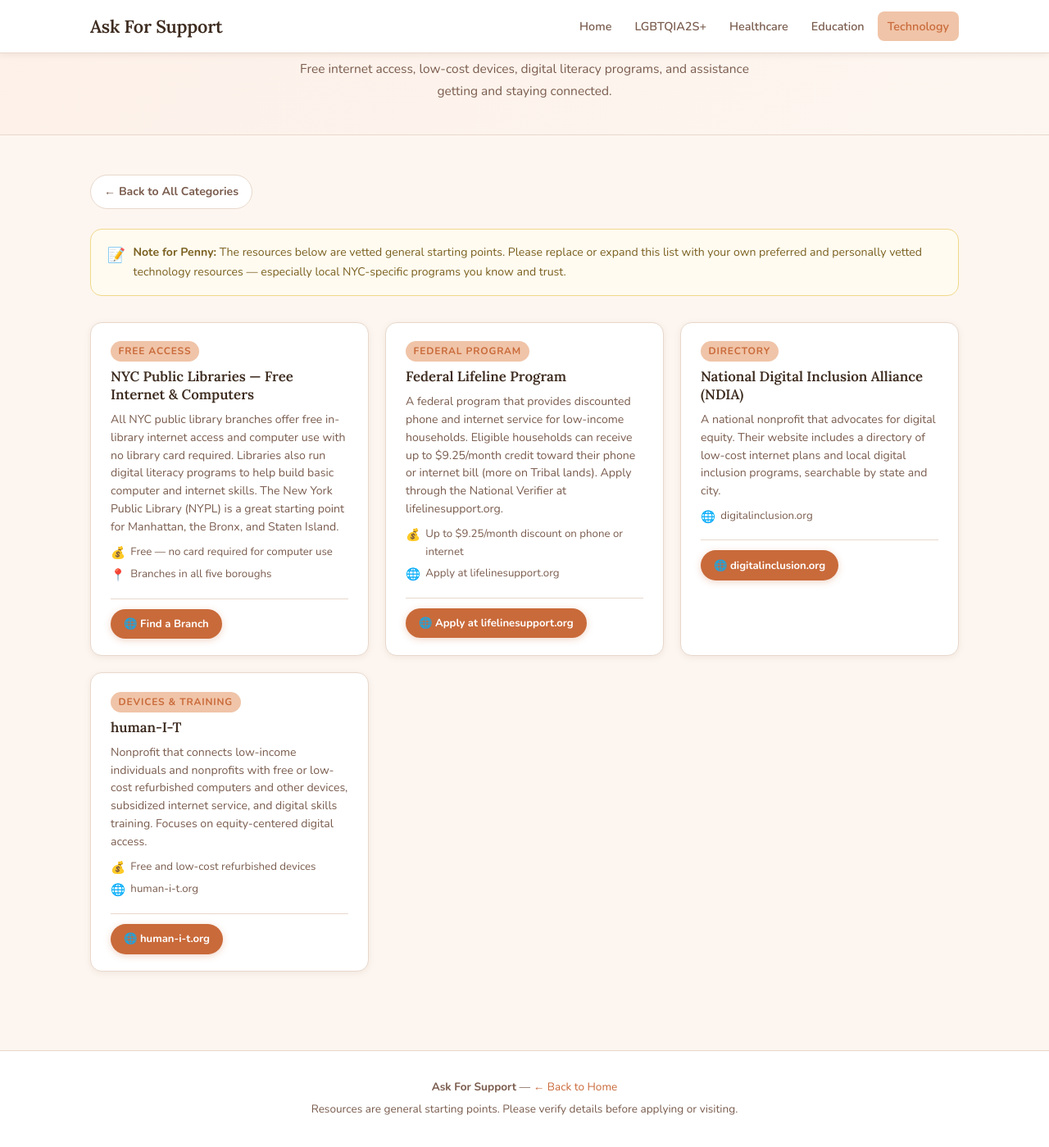
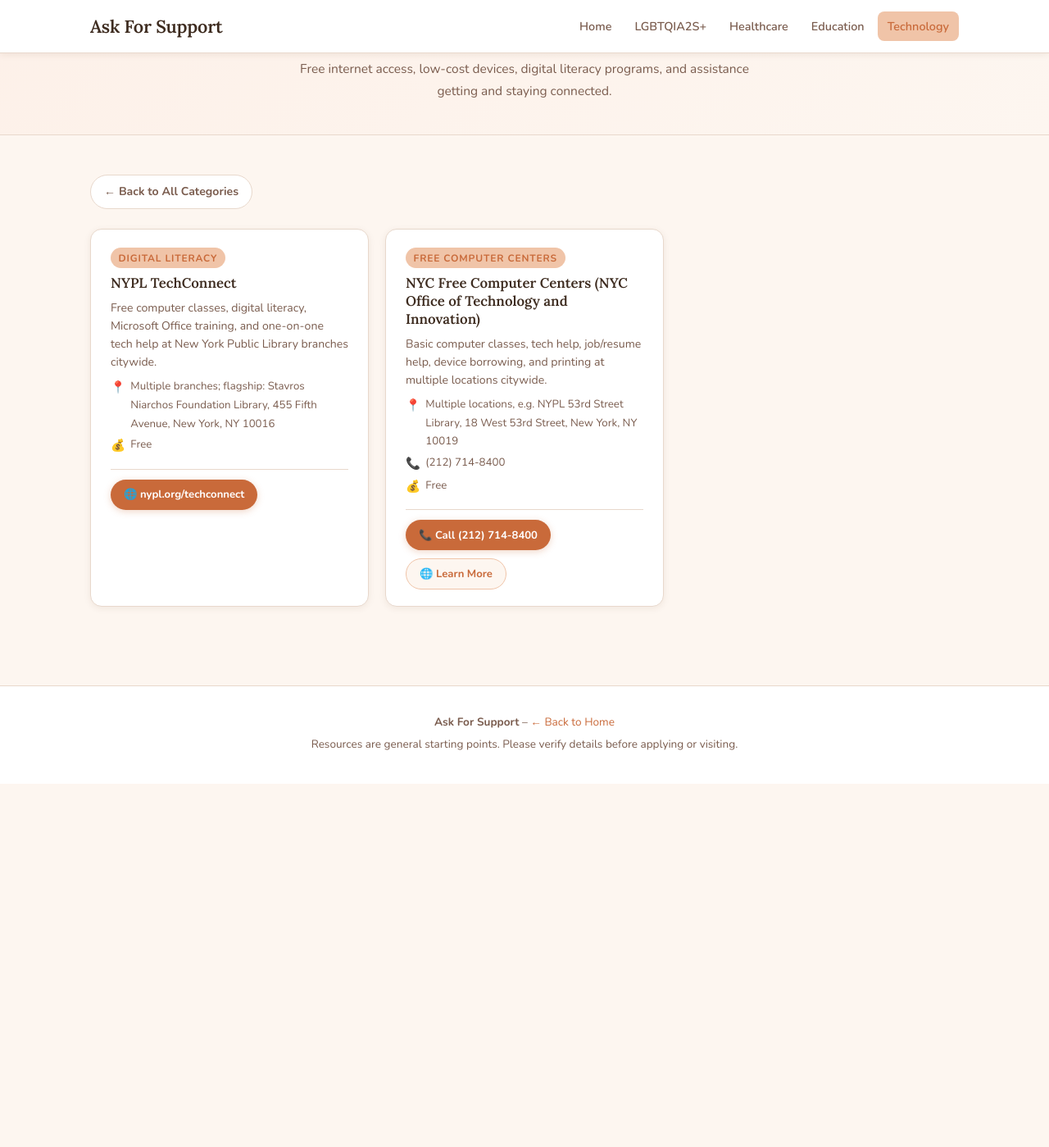
Before and after one commit to penelopethrock-cyber/askforsupport, a Jekyll site: the page technology.html, which Jekyll copies as it is, in a window 1280 px wide and 1400 px high, scrolled down 191 px. Shown: the whole window at 82% size. Built offline with Jekyll 4.4.1, drawn with Linux system fonts in a browser that asks for light colours; after the commit the page ends 1147 px from its top, so only the background shows below that.

Commit message:
Replace example resources with real NYC organizations

```diff
--- a/technology.html
+++ b/technology.html
@@ -28,7 +28,7 @@
   <!-- ====== PAGE HEADER ====== -->
   <section class="page-header">
     <div class="container">
-      <div class="page-icon">💻</div>
+      <div class="page-icon">&#x1F4BB;</div>
       <h1>Technology Resources</h1>
       <p>Free internet access, low-cost devices, digital literacy programs, and assistance getting and staying connected.</p>
     </div>
@@ -38,70 +38,37 @@
   <main class="section">
     <div class="container">
 
-      <a href="index.html" class="back-link">← Back to All Categories</a>
-
-      <!-- Note Banner -->
-      <div class="note-banner">
-        <span class="note-icon">📝</span>
-        <div>
-          <strong>Note for Penny:</strong> The resources below are vetted general starting points. Please replace or expand this list with your own preferred and personally vetted technology resources — especially local NYC-specific programs you know and trust.
-        </div>
-      </div>
+      <a href="index.html" class="back-link">&#x2190; Back to All Categories</a>
 
       <div class="resource-grid">
 
-        <!-- Public Libraries -->
+        <!-- NYPL TechConnect -->
         <div class="resource-card">
-          <span class="resource-type">Free Access</span>
-          <div class="resource-name">NYC Public Libraries — Free Internet &amp; Computers</div>
-          <p class="resource-desc">All NYC public library branches offer free in-library internet access and computer use with no library card required. Libraries also run digital literacy programs to help build basic computer and internet skills. The New York Public Library (NYPL) is a great starting point for Manhattan, the Bronx, and Staten Island.</p>
+          <span class="resource-type">Digital Literacy</span>
+          <div class="resource-name">NYPL TechConnect</div>
+          <p class="resource-desc">Free computer classes, digital literacy, Microsoft Office training, and one-on-one tech help at New York Public Library branches citywide.</p>
           <div class="resource-details">
-            <span><span class="detail-icon">💰</span> Free — no card required for computer use</span>
-            <span><span class="detail-icon">📍</span> Branches in all five boroughs</span>
+            <span><span class="detail-icon">&#x1F4CD;</span> Multiple branches; flagship: Stavros Niarchos Foundation Library, 455 Fifth Avenue, New York, NY 10016</span>
+            <span><span class="detail-icon">&#x1F4B0;</span> Free</span>
           </div>
           <div class="card-actions">
-            <a href="https://www.nypl.org/locations" target="_blank" rel="noopener" class="btn btn-primary">🌐 Find a Branch</a>
+            <a href="https://nypl.org/techconnect" target="_blank" rel="noopener" class="btn btn-primary">&#x1F310; nypl.org/techconnect</a>
           </div>
         </div>
 
-        <!-- Federal Lifeline Program -->
+        <!-- NYC Free Computer Centers -->
         <div class="resource-card">
-          <span class="resource-type">Federal Program</span>
-          <div class="resource-name">Federal Lifeline Program</div>
-          <p class="resource-desc">A federal program that provides discounted phone and internet service for low-income households. Eligible households can receive up to $9.25/month credit toward their phone or internet bill (more on Tribal lands). Apply through the National Verifier at lifelinesupport.org.</p>
+          <span class="resource-type">Free Computer Centers</span>
+          <div class="resource-name">NYC Free Computer Centers (NYC Office of Technology and Innovation)</div>
+          <p class="resource-desc">Basic computer classes, tech help, job/resume help, device borrowing, and printing at multiple locations citywide.</p>
           <div class="resource-details">
-            <span><span class="detail-icon">💰</span> Up to $9.25/month discount on phone or internet</span>
-            <span><span class="detail-icon">🌐</span> Apply at lifelinesupport.org</span>
+            <span><span class="detail-icon">&#x1F4CD;</span> Multiple locations, e.g. NYPL 53rd Street Library, 18 West 53rd Street, New York, NY 10019</span>
+            <span><span class="detail-icon">&#x1F4DE;</span> (212) 714-8400</span>
+            <span><span class="detail-icon">&#x1F4B0;</span> Free</span>
           </div>
           <div class="card-actions">
-            <a href="https://www.lifelinesupport.org" target="_blank" rel="noopener" class="btn btn-primary">🌐 Apply at lifelinesupport.org</a>
-          </div>
-        </div>
-
-        <!-- NDIA -->
-        <div class="resource-card">
-          <span class="resource-type">Directory</span>
-          <div class="resource-name">National Digital Inclusion Alliance (NDIA)</div>
-          <p class="resource-desc">A national nonprofit that advocates for digital equity. Their website includes a directory of low-cost internet plans and local digital inclusion programs, searchable by state and city.</p>
-          <div class="resource-details">
-            <span><span class="detail-icon">🌐</span> digitalinclusion.org</span>
-          </div>
-          <div class="card-actions">
-            <a href="https://www.digitalinclusion.org" target="_blank" rel="noopener" class="btn btn-primary">🌐 digitalinclusion.org</a>
-          </div>
-        </div>
-
-        <!-- human-I-T -->
-        <div class="resource-card">
-          <span class="resource-type">Devices &amp; Training</span>
-          <div class="resource-name">human-I-T</div>
-          <p class="resource-desc">Nonprofit that connects low-income individuals and nonprofits with free or low-cost refurbished computers and other devices, subsidized internet service, and digital skills training. Focuses on equity-centered digital access.</p>
-          <div class="resource-details">
-            <span><span class="detail-icon">💰</span> Free and low-cost refurbished devices</span>
-            <span><span class="detail-icon">🌐</span> human-i-t.org</span>
-          </div>
-          <div class="card-actions">
-            <a href="https://www.human-i-t.org" target="_blank" rel="noopener" class="btn btn-primary">🌐 human-i-t.org</a>
+            <a href="tel:2127148400" class="btn btn-primary">&#x1F4DE; Call (212) 714-8400</a>
+            <a href="https://nyc.gov/content/oti/pages/free-computer-centers" target="_blank" rel="noopener" class="btn btn-secondary">&#x1F310; Learn More</a>
           </div>
         </div>
 
```
Also changed, not shown: other parts of technology.html (+2 -2 lines).
